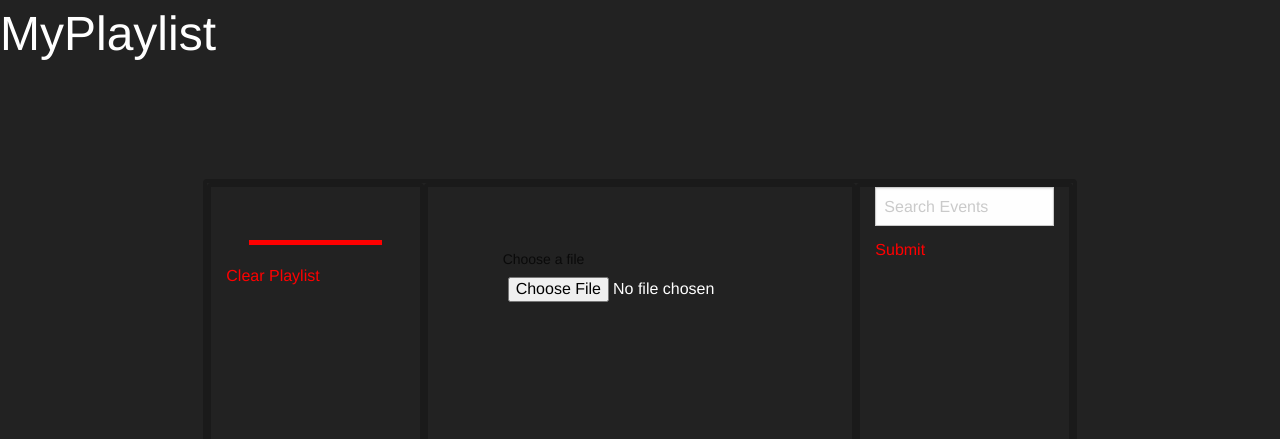
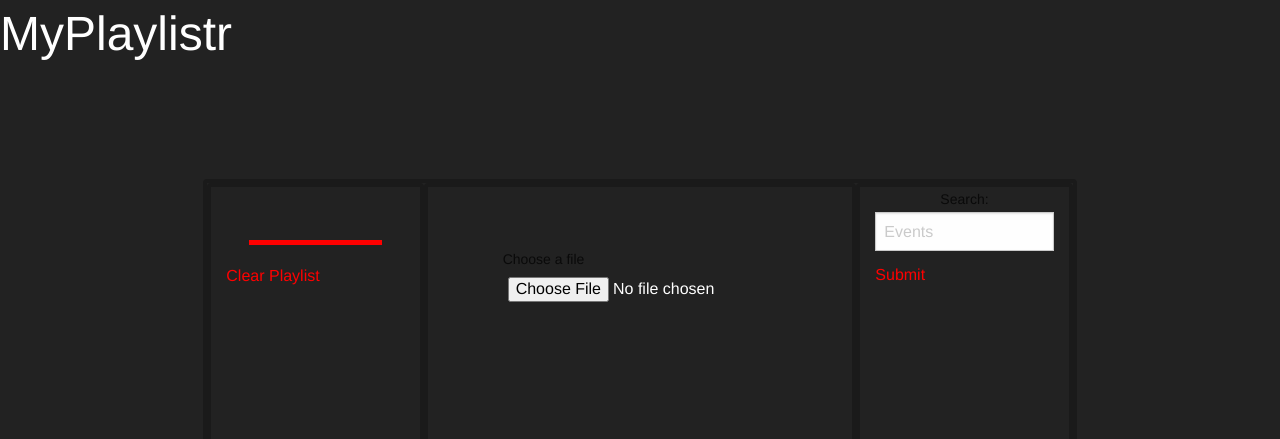
Before and after one commit to evanknight18/JavaScript-Music-Player, a plain HTML site: page index.html in a window 1280 px wide. Shown: the top 439 px of the page. Drawn offline with nearby package versions, Linux system fonts and the light colour scheme.

Commit message:
Update index.html

```diff
--- a/index.html
+++ b/index.html
@@ -7,11 +7,11 @@
         <link rel="stylesheet" href="https://cdnjs.cloudflare.com/ajax/libs/foundation/6.7.3/css/foundation.min.css">
         <link rel="stylesheet" href="https://cdnjs.cloudflare.com/ajax/libs/font-awesome/6.1.0/css/all.min.css">
         <link rel="stylesheet" href="style.css">
-
+    </head>
 
     <body>
         <div class="title-container">
-            <h1>MyPlaylist</h1>
+            <h1>MyPlaylistr</h1>
           </div>
           <div class="grid-container">
             <div class="grid-x grid-padding-0 align-center">
@@ -62,7 +62,8 @@
                         <!-- Artist Information Container -->
                         <div class="cell small-12 large-3 foundation-border text-center">
                             <form id="search-form">
-                                <input type="text" id="search-query" name="search-query" placeholder="Search Events">
+                                <label for="search-query">Search:</label>
+                                <input type="text" id="search-query" name="search-query" placeholder="Events">
                                 <button class="custom-button" type="submit">Submit</button>
                               </form>
 
@@ -77,6 +78,5 @@
         <script src="https://cdn.jsdelivr.net/npm/jsmediatags@3.9.7/dist/jsmediatags.min.js"></script>
         <script src="ticketmasterapi.js"></script>
 
-
     </body>
 </html>
```
